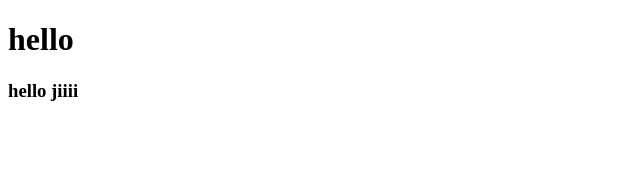
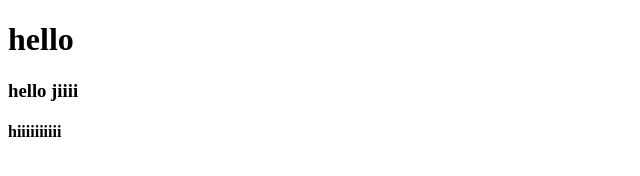
Before and after one commit to Govil-Tyagi/localrepo, a plain HTML site: page index.html in a window 1280 px wide. Shown: the full height of the page, 0-640 px from the left. Drawn offline with Linux system fonts and the light colour scheme.

Commit message:
add h4 in lp

```diff
--- a/index.html
+++ b/index.html
@@ -8,5 +8,6 @@
 <body>
     <h1>hello</h1>
     <h3>hello jiiii</h3>
+    <h4>hiiiiiiiiii</h4>
 </body>
 </html>
```
